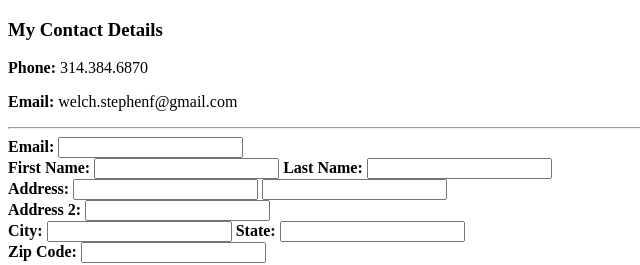
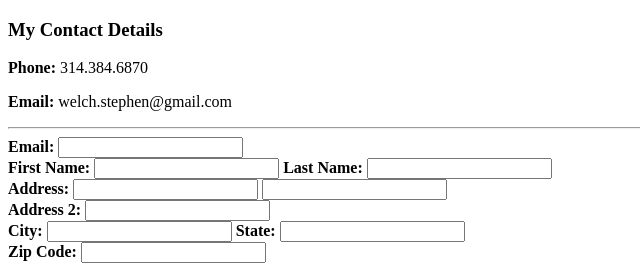
Before and after one commit to Chikron/myresume, a plain HTML site: page Contact-me.html in a window 1280 px wide. Shown: the top 265 px of the page, 0-640 px from the left. Drawn offline with Linux system fonts and the light colour scheme.

Commit message:
Update Contact-me.html

```diff
--- a/Contact-me.html
+++ b/Contact-me.html
@@ -12,7 +12,7 @@
 
 <body>
   <p><strong>Phone:</strong> 314.384.6870</p>
-  <p><strong>Email:</strong> welch.stephenf@gmail.com</p>
+  <p><strong>Email:</strong> welch.stephen@gmail.com</p>
   <hr>
   <form action="mailto:aiynaiy@gmail.com" method="post" enctype="text/plain">
     <label><strong>Email:</strong></label>
```
